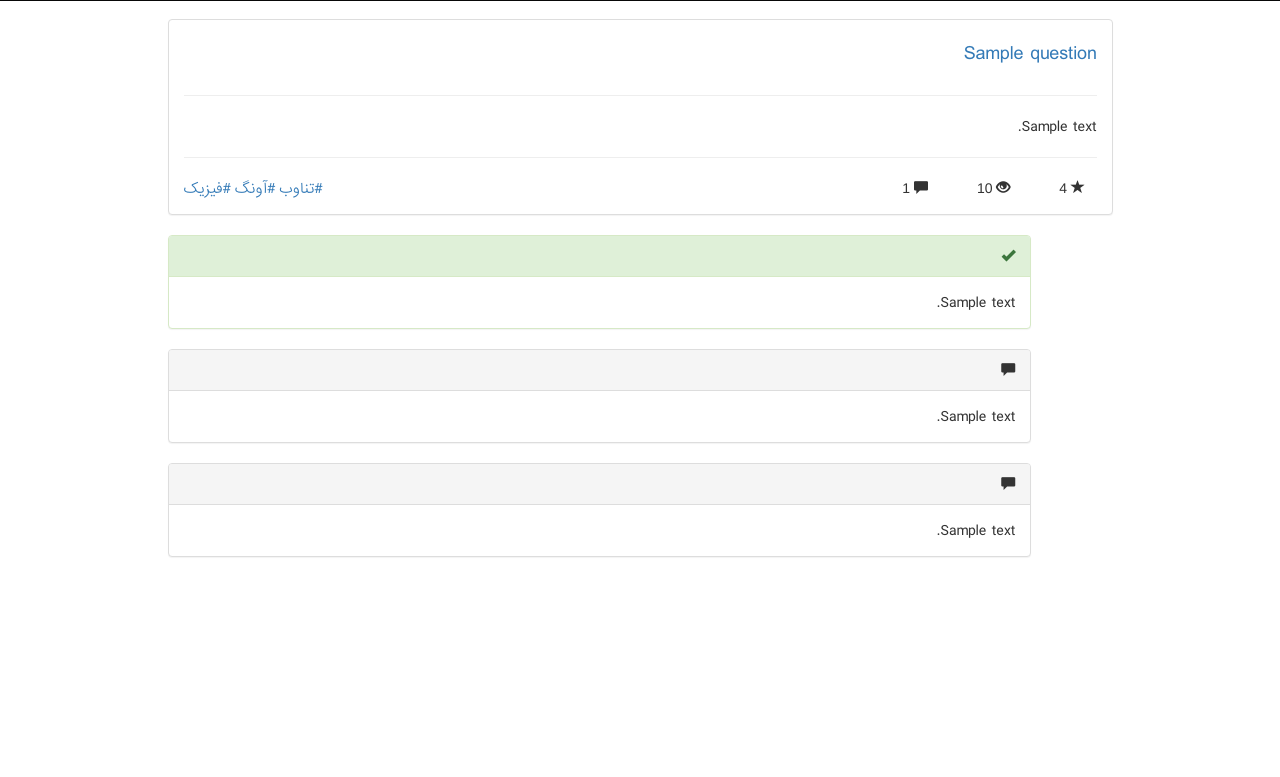
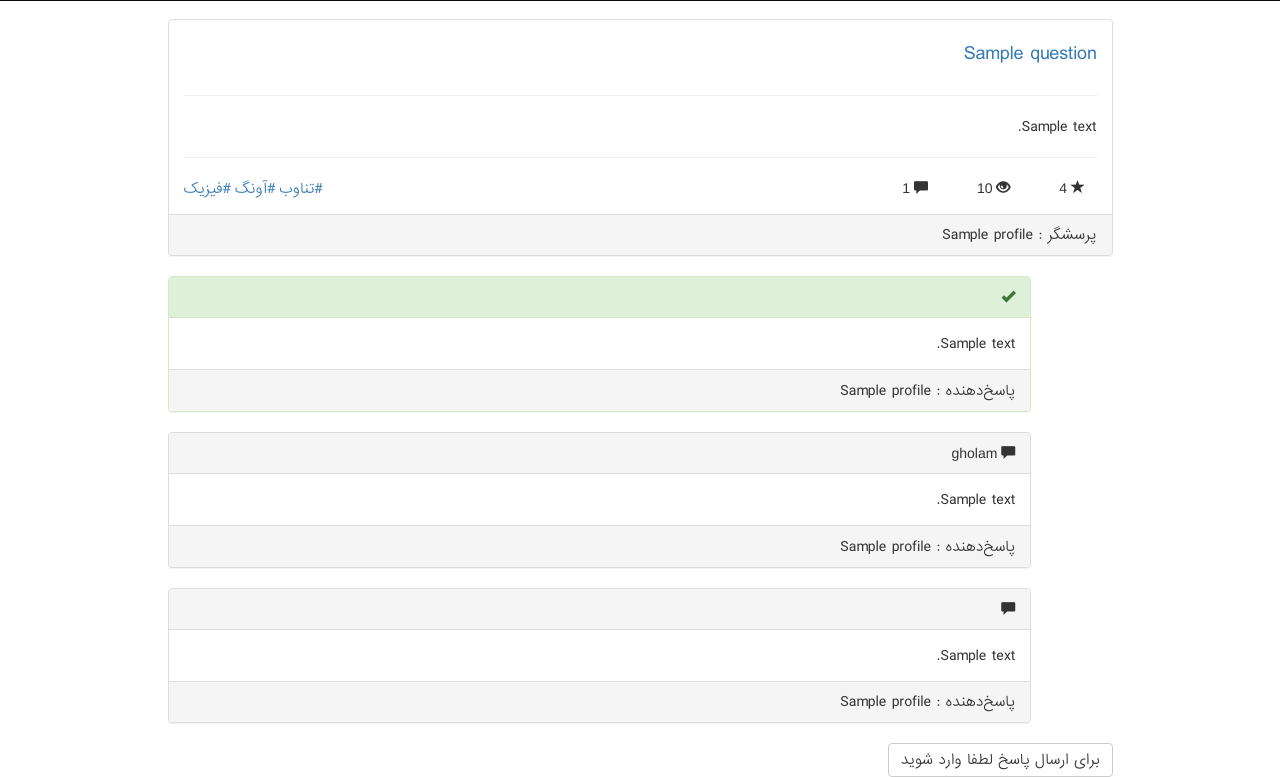
Before and after one commit to arianbakh/shahna, a Django app: template templates/forum/question.html in a window 1280 px wide. Shown: the part 51-828 px from the top of the page. Before the commit the page ends 608 px from the top, so only its background shows below. Run offline with Django 3.2, Linux system fonts and the light colour scheme; the template is opened without the code that fills it: most values are stand-ins (such as "Sample title", 1, 10 or a date in 2020); some libraries are stand-ins or nearby versions.

Commit message:
Add user to question and answer Add edit question and answer

```diff
--- a/forum/models.py
+++ b/forum/models.py
@@ -1,10 +1,13 @@
 from __future__ import unicode_literals
 from datetime import date
+
+from django.db import models
+from django.contrib.auth.models import User
 from django.utils.translation import ugettext_lazy as _
 
-from django.db import models
 
 class Question(models.Model):
+    user = models.ForeignKey(User)
     title = models.CharField(verbose_name=_("Title"), max_length=50)
     description = models.TextField(verbose_name=_("Description"), default="")
     stars = models.PositiveIntegerField(verbose_name=_("Stars"), default=0)
@@ -19,6 +22,7 @@ class Question(models.Model):
     upload_time = models.DateTimeField(verbose_name=_("Upload time"), default=date.today)
 
 class Answer(models.Model):
+    user = models.ForeignKey(User)
     question = models.ForeignKey(Question)
     description = models.TextField(verbose_name=_("Description"), default="")
     accepted = models.BooleanField(verbose_name=_("Accepted"), default=False)
--- a/shahna/urls.py
+++ b/shahna/urls.py
@@ -2,7 +2,7 @@ from django.conf.urls import url, include
 from django.contrib import admin
 from django.contrib.auth import views as auth_views
 
-from forum.views import home, ask, question_page
+from forum.views import home, ask, question_page, edit_question, edit_answer
 
 
 urlpatterns = [
@@ -10,5 +10,7 @@ urlpatterns = [
     url(r'^ask/$', ask, name='ask'),
     url(r'^admin/', admin.site.urls),
     url(r'^accounts/', include('account.urls')),
-    url(r'^question/(?P<question_id>[0-9]+)/$', question_page, name='question_page')
+    url(r'^question/(?P<question_id>[0-9]+)/$', question_page, name='question_page'),
+    url(r'^edit_question/(?P<question_id>[0-9]+)/$', edit_question, name='edit_question'),
+    url(r'^edit_answer/(?P<answer_id>[0-9]+)/$', edit_answer, name='edit_answer'),
 ]
--- a/templates/forum/question.html
+++ b/templates/forum/question.html
@@ -1,4 +1,5 @@
 {% extends "base.html" %}
+{% load widget_tweaks %}
 {% block content %}
 <div class="row row-top-buffer">
     <div class="col-xs-12">
@@ -6,7 +7,7 @@
             <div class="panel-body">
                 <div class="row">
                     <div class="col-xs-12">
-                        <a href="/question/{{q.id}}/">
+                        <a href="/question/{{question.id}}/">
                             <h4 class="persian">{{ question.title }}</h4>
                         </a>
                     </div>
@@ -44,6 +45,22 @@
                     </div>
                 </div>
             </div>
+            <div class="panel-footer">
+                <div class="row">
+                    {% if question.user == user %}
+                        <div class="persian-light col-xs-1">
+                            <a href="{% url 'edit_question' question_id=question.id %}">ویرایش</a>
+                        </div>
+                        <div class="persian-light col-xs-11">
+                            پرسشگر : {{ question.user.profile.name }}
+                        </div>
+                    {% else %}
+                        <div class="persian-light col-xs-12">
+                            پرسشگر : {{ question.user.profile.name }}
+                        </div>
+                    {% endif %}
+                </div>
+            </div>
         </div>
     </div>
 </div>
@@ -55,7 +72,6 @@
             <div class="panel-heading">
                 <span class="glyphicon glyphicon-ok"></span>
             </div>
-
             <div class="panel-body">
                 <div class="row">
                     <div class="col-xs-12">
@@ -64,6 +80,11 @@
                         </span>
                     </div>
                 </div>
+            </div>
+            <div class="panel-footer">
+                <span class="persian-light">
+                    پاسخ‌دهنده : {{ question.user.profile.name }}
+                </span>
             </div>
         </div>
     </div>
@@ -76,6 +97,7 @@
         <div class="panel panel-default">
             <div class="panel-heading">
                 <span class="glyphicon glyphicon-comment"></span>
+                <span>gholam</span>
             </div>
             <div class="panel-body">
                 <div class="row">
@@ -85,6 +107,11 @@
                         </span>
                     </div>
                 </div>
+            </div>
+            <div class="panel-footer">
+                <span class="persian-light">
+                    پاسخ‌دهنده : {{ question.user.profile.name }}
+                </span>
             </div>
         </div>
     </div>
@@ -102,7 +129,6 @@
                 <span class="glyphicon glyphicon-comment"></span>
                 {% endif %}
             </div>
-
             <div class="panel-body">
                 <div class="row">
                     <div class="col-xs-12">
@@ -112,9 +138,52 @@
                     </div>
                 </div>
             </div>
+            <div class="panel-footer">
+                <div class="row">
+                    {% if answer.user == user %}
+                        <div class="persian-light col-xs-1">
+                            <a href="{% url 'edit_answer' answer_id=answer.id %}">ویرایش</a>
+                        </div>
+                        <div class="persian-light col-xs-11">
+                            پاسخ‌دهنده : {{ answer.user.profile.name }}
+                        </div>
+                    {% else %}
+                        <div class="persian-light col-xs-12">
+                            پاسخ‌دهنده : {{ answer.user.profile.name }}
+                        </div>
+                    {% endif %}
+                </div>
+            </div>
         </div>
     </div>
     <div class="col-xs-1"></div>  <!-- because offset isn't rtl -->
 </div>
 {% endfor %}
+{% if user.is_authenticated %}
+    <form class="form-horizontal" method="post">
+        {% csrf_token %}
+        {% for field in answer_form %}
+            <div class="form-group">
+            {% if field.errors %}
+              <ul>
+                {% for error in field.errors %}
+                  <li class="persian text-danger">{{ error|escape }}</li>
+                {% endfor %}
+              </ul>
+            {% endif %}
+            <div class="col-xs-10 persian-light">
+              {{ field|add_class:"form-control" }}
+            </div>
+            <div class="col-xs-2 persian">
+              {{ field.label_tag }}
+            </div>
+          </div>
+        {% endfor %}
+        <div class="form-group">
+            <button class="btn btn-default persian-light" type="submit">ارسال پاسخ</button>
+        </div>
+    </form>
+{% else %}
+    <a class="btn btn-default persian-light" href="/accounts/login/?next=/question/{{ question.id }}/">برای ارسال پاسخ لطفا وارد شوید</a>
+{% endif %}
 {% endblock %}
```
Also changed, not shown: forum/forms.py (+7 -1 lines), forum/views.py (+50 -7 lines), templates/forum/edit_answer.html (added, +31 -0 lines), account/migrations/0001_initial.py, forum/migrations/0001_initial.py.
